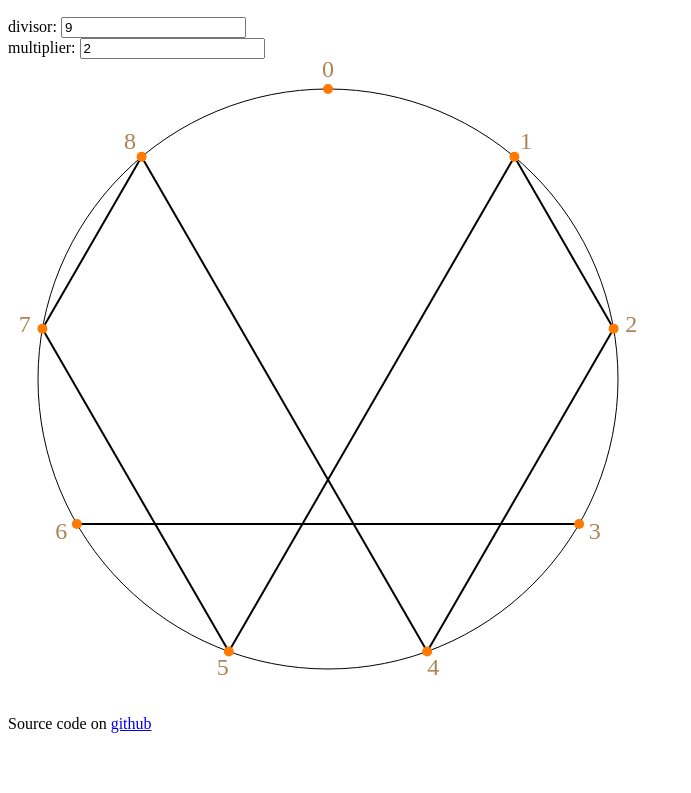
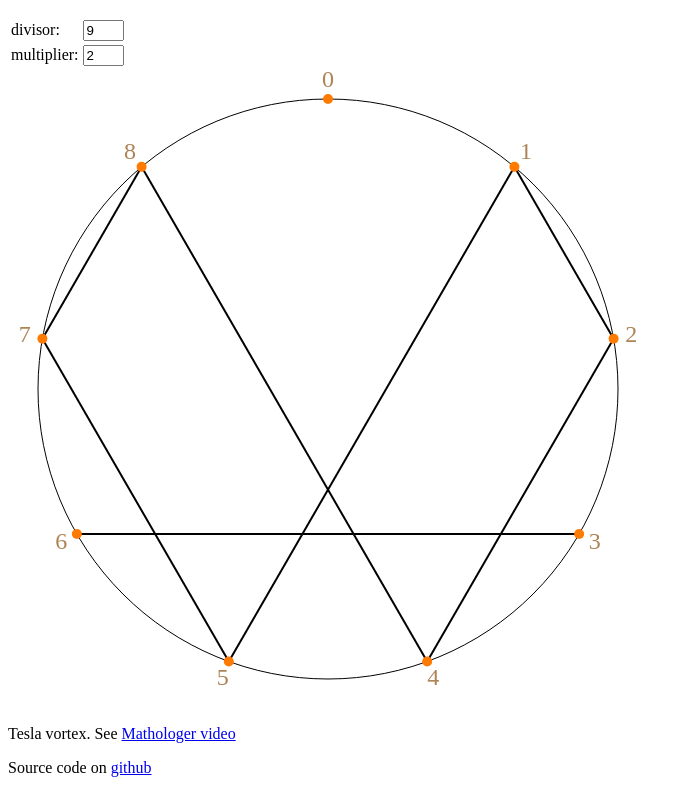
Before and after one commit to paolini/vortex, a plain HTML site: page index.html in a window 1280 px wide. Shown: the part 38-831 px from the top of the page, without its empty margins (0-691 px from the left). Before the commit the page ends 800 px from the top, so only its background shows below. Drawn offline with Linux system fonts and the light colour scheme.

Commit message:
aestethics

```diff
--- a/index.html
+++ b/index.html
@@ -4,10 +4,23 @@
     </head>
     <body>
         <h2>vortex</h2>
-        divisor: <input id="input_d" name="d" value="9"><br>
-        multiplier: <input id="input_m" name="m" value="2"><br>
+        <table>
+            <tr>
+                <td>divisor:</td>
+                <td><input id="input_d" name="d" value="9" size="2"></td>
+            </tr>
+            <tr>
+                <td>multiplier:</td>
+                <td><input id="input_m" name="m" value="2" size="2"></td>
+            </tr>
+        </table>
+        </table>
         <canvas id="my_canvas" width="640" height="640"></canvas>
         <script src="vortex.js"></script>
+        <p>
+            Tesla vortex.
+            See <a href="https://www.youtube.com/watch?v=6ZrO90AI0c8&ab_channel=Mathologer">Mathologer video</a>
+        </p>
         <p>Source code on <a href="https://github.com/paolini/vortex/">github</a></p>
     </body>
 </html>
```
